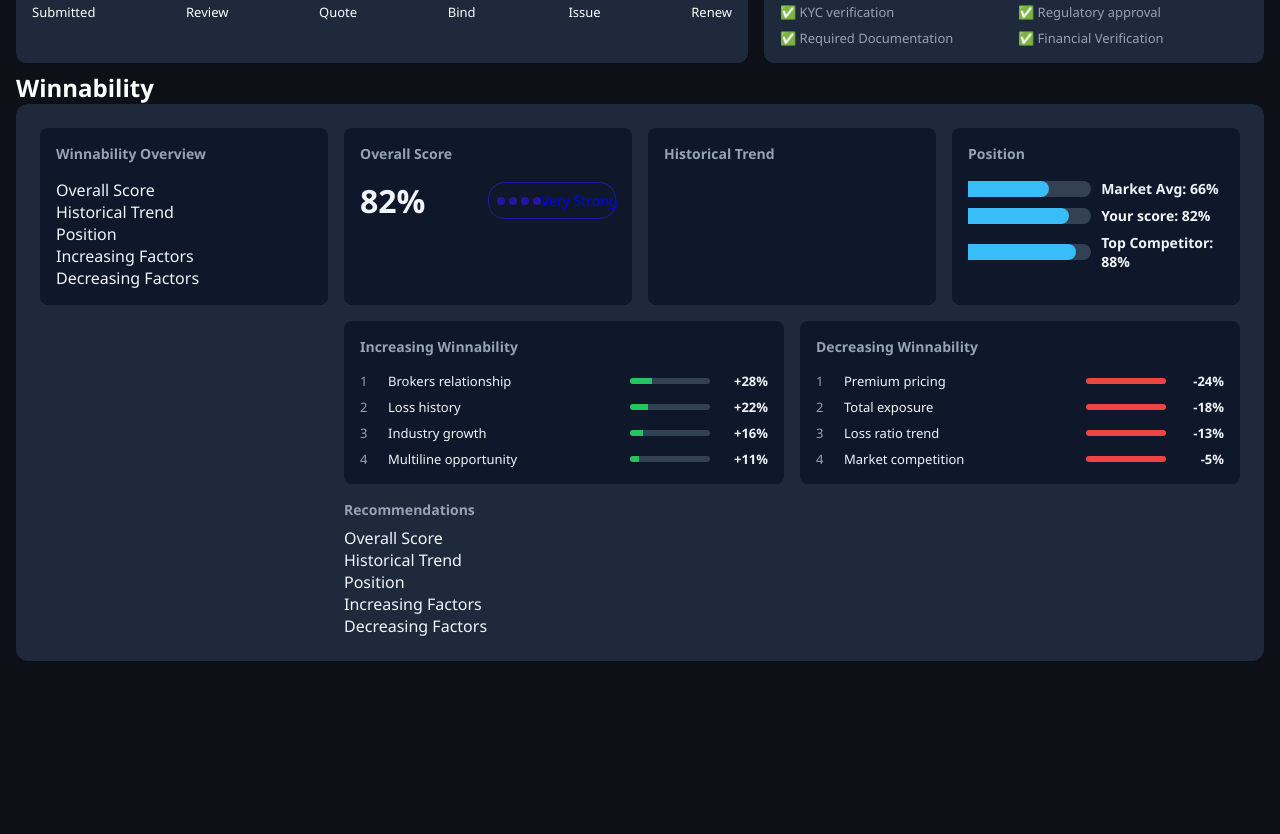
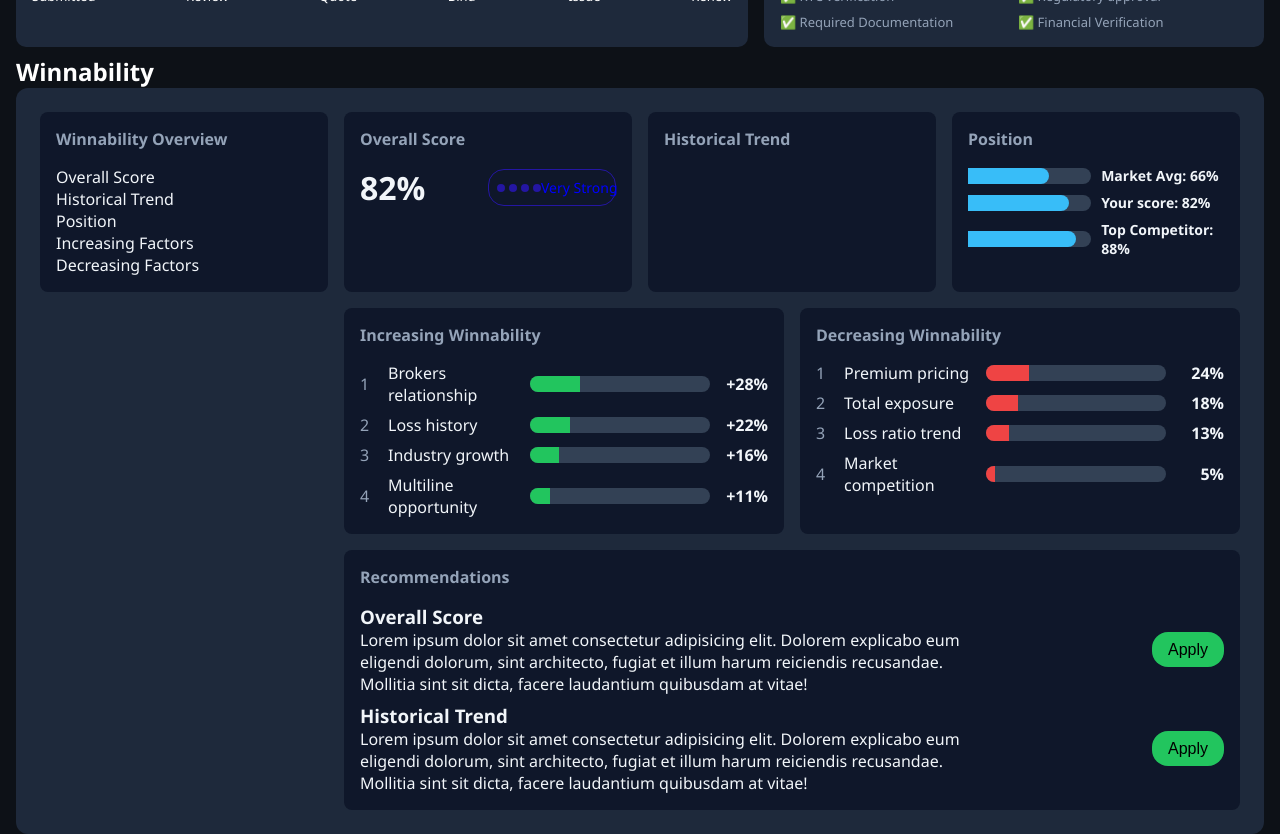
Before and after one commit to Danets/dashboard-angular, an Angular app: page /account in a window 1280 px wide. Shown: the part 740-1574 px from the top of the page. Before the commit the page ends 1417 px from the top, so only its background shows below. Built offline with nearby package versions, Linux system fonts and the light colour scheme.

Commit message:
Have been fixed styles in Winnability component

```diff
--- a/public/assets/mock-account-data.json
+++ b/public/assets/mock-account-data.json
@@ -48,10 +48,10 @@
       { "label": "Multiline opportunity", "value": 11 }
     ],
     "decreasing": [
-      { "label": "Premium pricing", "value": -24 },
-      { "label": "Total exposure", "value": -18 },
-      { "label": "Loss ratio trend", "value": -13 },
-      { "label": "Market competition", "value": -5 }
+      { "label": "Premium pricing", "value": 24 },
+      { "label": "Total exposure", "value": 18 },
+      { "label": "Loss ratio trend", "value": 13 },
+      { "label": "Market competition", "value": 5 }
     ]
   },
   "communications": [
--- a/src/app/app.scss
+++ b/src/app/app.scss
@@ -1,5 +1,5 @@
 .container {
   max-width: 1920px;
   margin: 0 auto;
-  padding: 1rem;
+  padding-inline: 1rem;
 }
--- a/src/app/pages/account/account-status/account-status.ts
+++ b/src/app/pages/account/account-status/account-status.ts
@@ -7,6 +7,7 @@ import { Component, input } from '@angular/core';
   template: `
     <section class="account-status">
       <!-- Status Steps -->
+      @if (status().length) {
       <div class="account-status__section">
         <h2 class="account-status__title">Account Status</h2>
 
@@ -18,8 +19,9 @@ import { Component, input } from '@angular/core';
           }
         </ul>
       </div>
-
+      }
       <!-- Compliance -->
+      @if (compliance().length) {
       <div class="account-status__section">
         <div class="account-status__headline">
           <h2 class="account-status__title">Compliance & Documentation</h2>
@@ -32,6 +34,7 @@ import { Component, input } from '@angular/core';
           }
         </ul>
       </div>
+      }
     </section>
   `,
 })
--- a/src/app/pages/account/policies/policies.ts
+++ b/src/app/pages/account/policies/policies.ts
@@ -5,8 +5,9 @@ import { Policy } from '../../../core/models/models';
   selector: 'app-policies',
   styleUrl: './policies.scss',
   template: `
+    @if (policies().length) {
     <h2 class="policies__headline">Policies</h2>
-    @if (policies().length) {
+
     <section class="policies">
       @for (policy of policies(); track policy.type) {
       <div class="policies__card">
--- a/src/app/pages/account/winnability/winnability.html
+++ b/src/app/pages/account/winnability/winnability.html
@@ -1,6 +1,6 @@
+@if (winnability()) {
 <h2 class="winnability__title">Winnability</h2>
 
-@if (winnability()) {
 <div class="winnability">
   <div class="winnability__grid">
     <!-- SideBar -->
@@ -102,12 +102,11 @@
 
     <div class="subgrid">
       <!-- Increasing -->
-      <div class="winnability__card increasing winnability__card--increasing">
+      <div class="winnability__card increasing">
         <h4 class="winnability__card-title">Increasing Winnability</h4>
-        <div
-          class="winnability__factor"
-          *ngFor="let item of winnability().increasing; index as i"
-        >
+        @for (item of winnability().increasing; track item.label; let i =
+        $index) {
+        <div class="winnability__factor">
           <div class="winnability__factor-index">{{ i + 1 }}</div>
           <div class="winnability__factor-label">{{ item.label }}</div>
           <div class="winnability__progress">
@@ -118,15 +117,15 @@
           </div>
           <div class="winnability__factor-value">+{{ item.value }}%</div>
         </div>
+        }
       </div>
 
       <!-- Decreasing -->
-      <div class="winnability__card decreasing winnability__card--decreasing">
+      <div class="winnability__card decreasing">
         <h4 class="winnability__card-title">Decreasing Winnability</h4>
-        <div
-          class="winnability__factor"
-          *ngFor="let item of winnability().decreasing; index as i"
-        >
+        @for (item of winnability().decreasing; track item.label; let i =
+        $index) {
+        <div class="winnability__factor">
           <div class="winnability__factor-index">{{ i + 1 }}</div>
           <div class="winnability__factor-label">{{ item.label }}</div>
           <div class="winnability__progress">
@@ -137,29 +136,39 @@
           </div>
           <div class="winnability__factor-value">{{ item.value }}%</div>
         </div>
+        }
       </div>
     </div>
 
     <!-- Recommendations -->
     <div class="winnability__recommendations recommendations">
-      <h3 class="winnability__sidebar-title">Recommendations</h3>
-      <ul class="winnability__sidebar-list">
-        <li class="winnability__sidebar-item">
-          <a class="winnability__sidebar-link">Overall Score</a>
-        </li>
-        <li class="winnability__sidebar-item">
-          <a class="winnability__sidebar-link">Historical Trend</a>
-        </li>
-        <li class="winnability__sidebar-item">
-          <a class="winnability__sidebar-link">Position</a>
-        </li>
-        <li class="winnability__sidebar-item">
-          <a class="winnability__sidebar-link">Increasing Factors</a>
-        </li>
-        <li class="winnability__sidebar-item">
-          <a class="winnability__sidebar-link">Decreasing Factors</a>
-        </li>
-      </ul>
+      <h3 class="winnability__card-title">Recommendations</h3>
+      <div class="recommendations__list">
+        <div class="recommendations__item">
+          <div class="recommendations__content">
+            <h3>Overall Score</h3>
+            <p>
+              Lorem ipsum dolor sit amet consectetur adipisicing elit. Dolorem
+              explicabo eum eligendi dolorum, sint architecto, fugiat et illum
+              harum reiciendis recusandae. Mollitia sint sit dicta, facere
+              laudantium quibusdam at vitae!
+            </p>
+          </div>
+          <button class="recommendations__btn">Apply</button>
+        </div>
+        <div class="recommendations__item">
+          <div class="recommendations__content">
+            <h3>Historical Trend</h3>
+            <p>
+              Lorem ipsum dolor sit amet consectetur adipisicing elit. Dolorem
+              explicabo eum eligendi dolorum, sint architecto, fugiat et illum
+              harum reiciendis recusandae. Mollitia sint sit dicta, facere
+              laudantium quibusdam at vitae!
+            </p>
+          </div>
+          <button class="recommendations__btn">Apply</button>
+        </div>
+      </div>
     </div>
   </div>
 </div>
--- a/src/app/pages/account/winnability/winnability.scss
+++ b/src/app/pages/account/winnability/winnability.scss
@@ -19,7 +19,8 @@
   }
 
   &__card,
-  &__sidebar {
+  &__sidebar,
+  &__recommendations {
     background: #0f172a;
     border-radius: 8px;
     padding: 1rem;
@@ -28,7 +29,7 @@
     gap: 0.5rem;
 
     &-title {
-      font-size: 14px;
+      font-size: 1rem;
       font-weight: 600;
       color: #94a3b8;
       margin-bottom: 0.5rem;
@@ -133,17 +134,11 @@
     gap: 1rem;
   }
 
-  .recommendations {
-    grid-area: recommendations;
-    grid-column: 2 / span 3;
-  }
-
   &__factor {
     display: grid;
-    grid-template-columns: 20px 1fr 80px 50px;
+    grid-template-columns: 20px 1fr 180px 50px;
     align-items: center;
-    gap: 8px;
-    font-size: 13px;
+    gap: 0.5rem;
 
     &-index {
       color: #94a3b8;
@@ -159,8 +154,8 @@
 
   &__progress {
     background: #334155;
-    border-radius: 4px;
-    height: 6px;
+    border-radius: 1rem;
+    height: 1rem;
     overflow: hidden;
 
     &-bar {
@@ -173,4 +168,44 @@
       }
     }
   }
+
+  .recommendations {
+    grid-area: recommendations;
+    grid-column: 2 / span 3;
+
+    &__list {
+      display: flex;
+      flex-direction: column;
+      gap: 0.5rem;
+    }
+
+    &__item {
+      display: flex;
+      align-items: center;
+      justify-content: space-between;
+    }
+
+    &__content {
+      width: 70%;
+    }
+
+    &__btn {
+      padding: 0.5rem 1rem;
+      border: 0;
+      background-color: #22c55e;
+      border-radius: 1rem;
+      font-size: 1rem;
+      line-height: 1.2;
+      white-space: nowrap;
+      cursor: pointer;
+      transform: scale3d(1, 1, 1);
+      transition: background-color 0.3s ease-in-out, transform 0.3s ease-in-out;
+
+      &:hover,
+      &:focus {
+        background-color: #16a34a;
+        transform: scale3d(2, 2, 2);
+      }
+    }
+  }
 }
--- a/src/app/pages/account/winnability/winnability.ts
+++ b/src/app/pages/account/winnability/winnability.ts
@@ -1,10 +1,9 @@
 import { Component, input } from '@angular/core';
 import { IWinnability } from '../../../core/models/models';
-import { CommonModule } from '@angular/common';
 
 @Component({
   selector: 'app-winnability',
-  imports: [CommonModule],
+  imports: [],
   styleUrl: './winnability.scss',
   templateUrl: './winnability.html',
 })
--- a/src/app/shared/components/layout/header/header.scss
+++ b/src/app/shared/components/layout/header/header.scss
@@ -2,6 +2,9 @@
   display: flex;
   justify-content: space-between;
   align-items: center;
+  position: sticky;
+  top: 0;
+  background: rgba(0, 0, 0, 0.5);
   h1 {
     font-size: 1.2rem;
     margin: 0;
```
